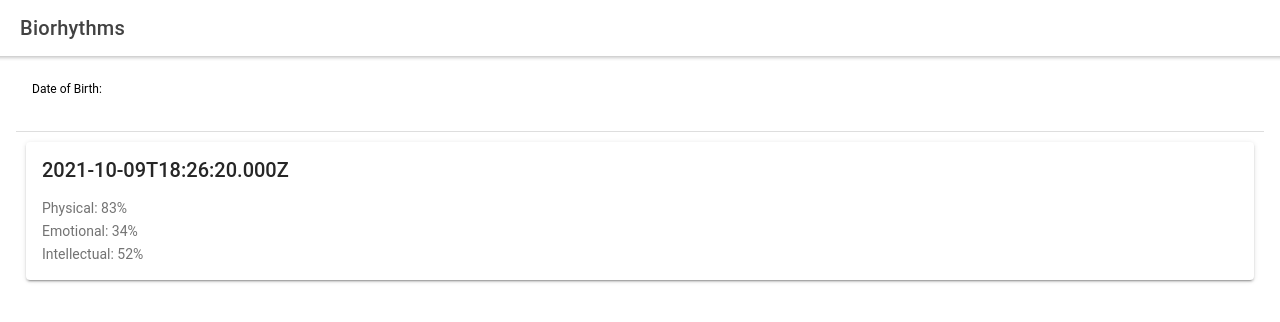
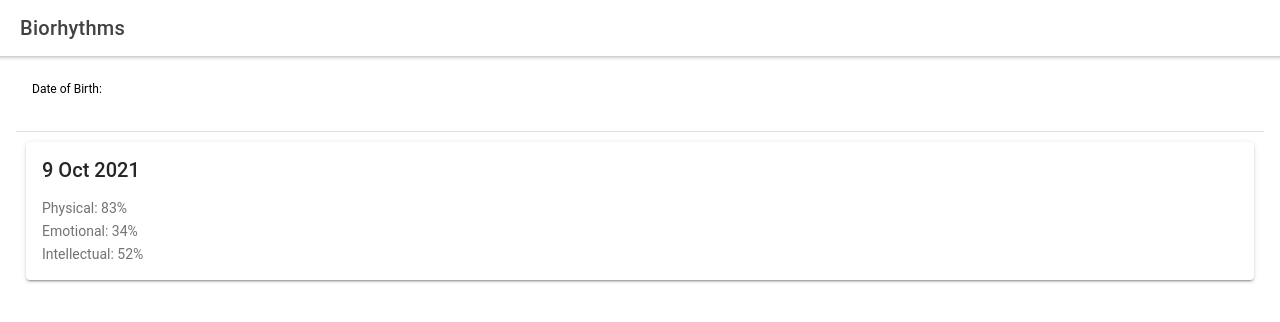
Before and after one commit to AndrejLavrionovic/ionic-app-tutorial, a React (Create React App) app: page / in a window 1280 px wide. Shown: the top 322 px of the page. Built offline with nearby package versions, Linux system fonts and the light colour scheme.

Commit message:
using dayjs library for date formatting

```diff
--- a/package.json
+++ b/package.json
@@ -7,6 +7,7 @@
     "@testing-library/jest-dom": "^5.14.1",
     "@testing-library/react": "^11.2.7",
     "@testing-library/user-event": "^12.8.3",
+    "dayjs": "^1.10.7",
     "ionicons": "^5.5.3",
     "react": "^17.0.2",
     "react-dom": "^17.0.2",
--- a/src/App.js
+++ b/src/App.js
@@ -25,7 +25,7 @@
       <IonContent className="ion-padding">
         <IonItem>
           <IonLabel position="stacked">Date of Birth:</IonLabel>
-          <IonDatetime displayFormat="MMM D, YYYY"
+          <IonDatetime displayFormat="D MMM YYYY"
             onIonChange={(event) => setBirthDate(event.detail.value)}
           />
         </IonItem>
--- a/src/components/BiorhythmCard.js
+++ b/src/components/BiorhythmCard.js
@@ -4,13 +4,18 @@
 	IonCardHeader,
 	IonCardTitle,
 } from "@ionic/react";
+import dayjs from 'dayjs';
 import React from "react";
+
+function formatDate(isoString) {
+	return dayjs(isoString).format('D MMM YYYY')
+}
 
 function BiorithmCard({ targetDate }) {
 	return (
 		<IonCard className="ion-text-center">
 			<IonCardHeader>
-				<IonCardTitle>{targetDate}</IonCardTitle>
+				<IonCardTitle>{formatDate(targetDate)}</IonCardTitle>
 			</IonCardHeader>
 			<IonCardContent>
 				<p>Physical: 83%</p>
```
Also changed, not shown: 1 other file (tests, documents, lock files or other folders).
